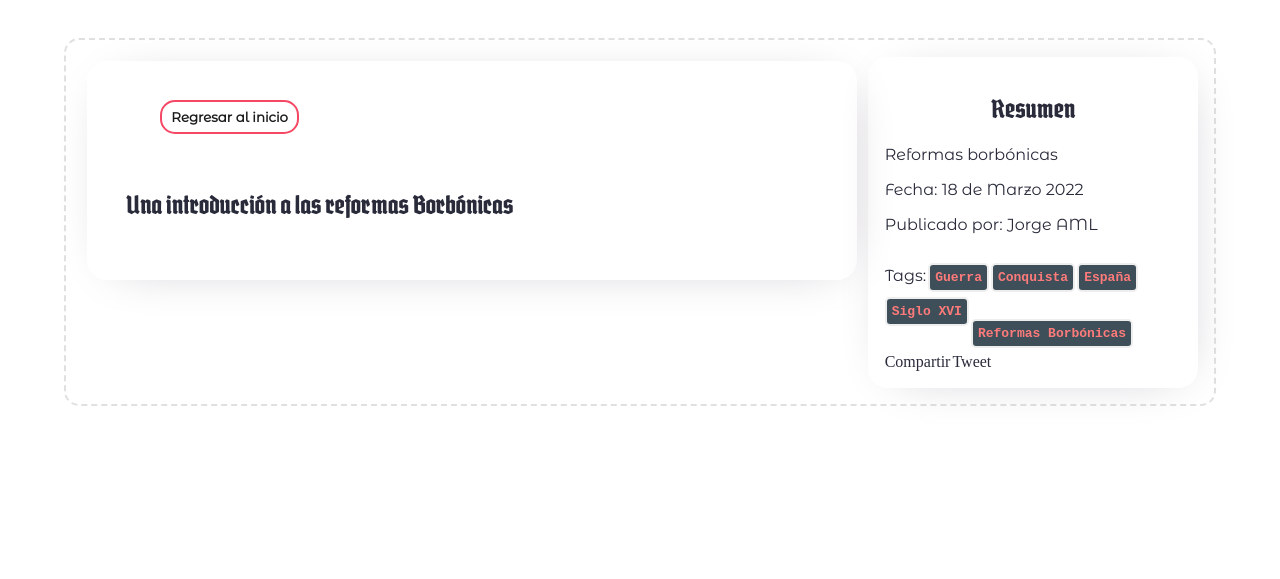
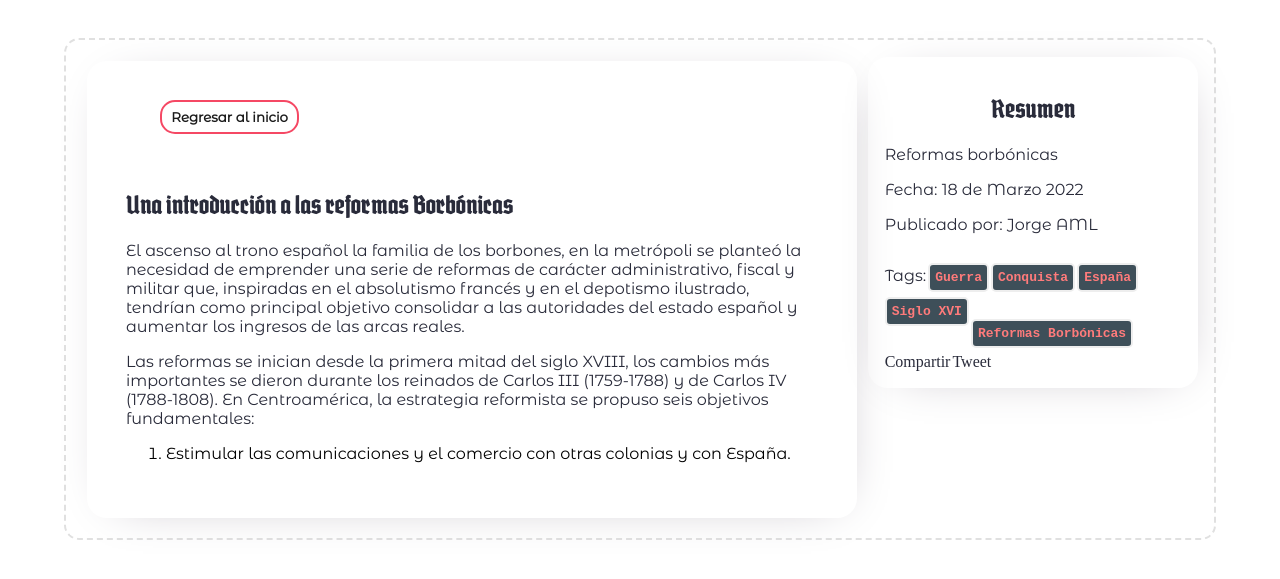
Before and after one commit to jorgeAML/creativeaml, a Jekyll site: the page built from blog_posts/18-03-2022.md, in a window 1280 px wide. Shown: the top 579 px of the page. Built offline with Jekyll 4.4.1, drawn with Linux system fonts in a browser that asks for light colours; some web fonts are replaced; a script that is not in the unit is left out; comment, search, counter and statistics services are not loaded.

Commit message:
actualizacion post marzo 18

```diff
--- a/blog_posts/18-03-2022.md
+++ b/blog_posts/18-03-2022.md
@@ -23,6 +23,10 @@ tag5: Reformas Borbónicas
 <article>
     <header><h1>Una introducción a las reformas Borbónicas</h1></header>
     <section class="intro">
-        <p></p>
+        <p>El ascenso al trono español la familia de los borbones, en la metrópoli se planteó la necesidad de emprender una serie de reformas de carácter administrativo, fiscal y militar que, inspiradas en el absolutismo francés y en el depotismo ilustrado, tendrían como principal objetivo consolidar a las autoridades del estado español y aumentar los ingresos de las arcas reales.</p>
+        <p>Las reformas se inician desde la primera mitad del siglo XVIII, los cambios más importantes se dieron durante los reinados de Carlos III (1759-1788) y de Carlos IV (1788-1808). En Centroamérica, la estrategia reformista se propuso seis objetivos fundamentales:</p>
+        <ol>
+            <li>Estimular las comunicaciones y el comercio con otras colonias y con España.</li>
+        </ol>
     </section>
 </article>
--- a/index.markdown
+++ b/index.markdown
@@ -69,9 +69,9 @@ part2-carta1-parrafo: Destacandose las situaciones que hicieron posible la organ
 part2-carta1-parrafo-enlace: /blog_posts/03-02-2022.html
 part2-carta2-titulo: España durante el siglo XVI
 part2-carta2-parrafo: El año 1942 fue decisivo para los reyes españoles Fernando e Isabel por dos razones - Habían logrado derrotar a los árabes en Granada
-part2-carta2-parrafo-enlace: /blog_posts/18-03-2022.html
+part2-carta2-parrafo-enlace: /blog_posts/08-02-2022.html
 part2-carta3-titulo: Reformas Borbónicas
-part2-carta3-parrafo: Las reformas borbónicas en guatemala
+part2-carta3-parrafo: modificar
 part2-carta3-parrafo-enlace: /blog_posts/18-03-2022.html
 
 ### PART 4 ###
```
